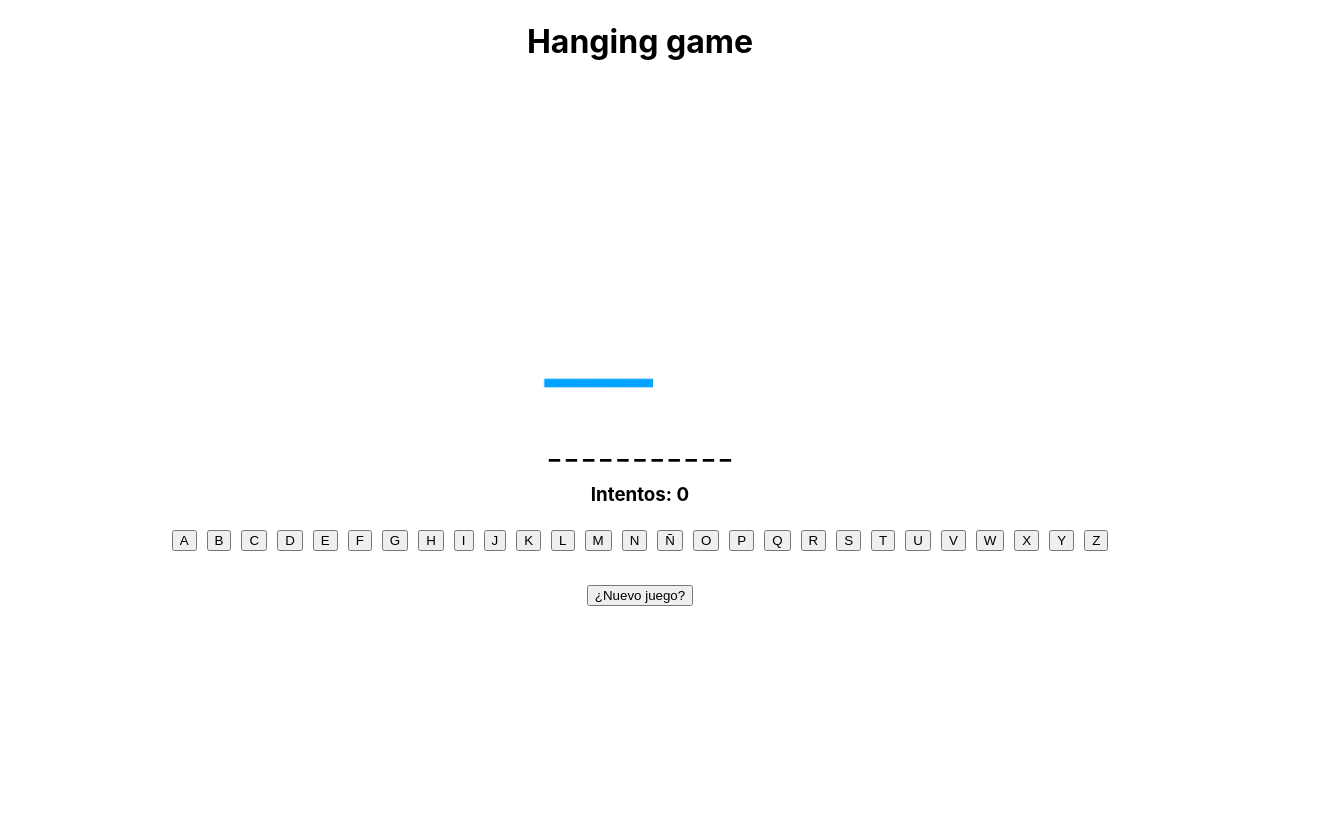
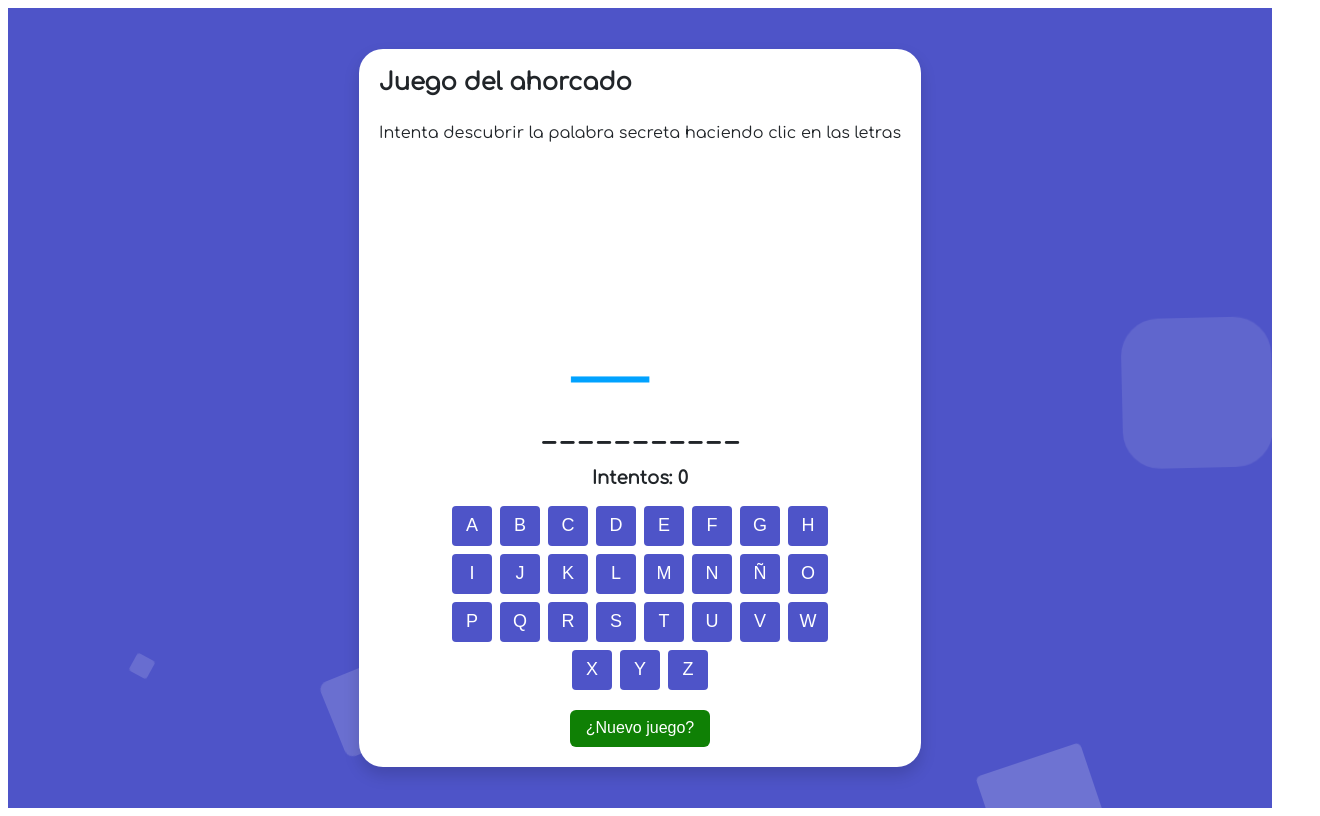
Before and after one commit to csswoman/hanging-game, a React (Vite) app: page / in a window 1280 px wide. Shown: the whole page, 1320 px wide, since content can reach past the window. Built offline with nearby package versions, Linux system fonts and the light colour scheme.

Commit message:
ADD: estilos para la app

```diff
--- a/index.html
+++ b/index.html
@@ -3,8 +3,11 @@
   <head>
     <meta charset="UTF-8" />
     <link rel="icon" type="image/svg+xml" href="/vite.svg" />
+    <link rel="preconnect" href="https://fonts.googleapis.com">
+    <link rel="preconnect" href="https://fonts.gstatic.com" crossorigin>
+    <link href="https://fonts.googleapis.com/css2?family=Comfortaa&display=swap" rel="stylesheet">
     <meta name="viewport" content="width=device-width, initial-scale=1.0" />
-    <title>Hanging game</title>
+    <title>Juego del ahorcado</title>
   </head>
   <body>
     <div id="root"></div>
--- a/src/App.css
+++ /dev/null
@@ -1,5 +0,0 @@
-#root {
-  max-width: 1280px;
-  margin: 0 auto;
-  text-align: center;
-}
--- a/src/App.tsx
+++ b/src/App.tsx
@@ -1,100 +1,99 @@
-import { useEffect, useState } from 'react'
-import { HangImage } from './components/HangImage'
-import { letters } from './helpers/letters'
-import { getRandomWord } from './helpers/getRandomWord'
-import './App.css'
+import { useEffect, useState } from "react";
+import { HangImage } from "./components/HangImage";
+import { AnimatedBackground } from "./components/AnimatedBackground";
+import { letters } from "./helpers/letters";
+import { getRandomWord } from "./helpers/getRandomWord";
 
 function App() {
+  const [word, setWord] = useState(getRandomWord());
+  const [hiddenWord, setHiddenWord] = useState("_ ".repeat(word.length));
+  const [attemtps, setAttempts] = useState(0);
+  const [lose, setLose] = useState(false);
+  const [won, setWon] = useState(false);
 
-  const [ word, setWord ]= useState( getRandomWord() );
-  const [ hiddenWord, setHiddenWord ] = useState( '_ '.repeat( word.length ) );
-  const [ attemtps, setAttempts ] = useState(0);
-  const [ lose, setLose ] = useState ( false );
-  const [ won, setWon ] = useState ( false );
+  // Determina si la persona perdió
+  useEffect(() => {
+    if (attemtps >= 9) {
+      setLose(true);
+    }
+  }, [attemtps]);
 
-  // Determinar si la persona perdió
-  useEffect ( () => {
-    if ( attemtps >= 9 ) {
-      setLose ( true );
+  // Determina si la persona ganó
+  useEffect(() => {
+    const currentHiddenWord = hiddenWord.split(" ").join("");
+    if (currentHiddenWord === word) {
+      setWon(true);
     }
-  }, [ attemtps ]);
+  }, [hiddenWord]);
 
-  // Determinar si la persona ganó
-  useEffect( ()=> {
-    const currentHiddenWord = hiddenWord.split(' ').join('');
-      if ( currentHiddenWord === word ) {
-        setWon( true);
-      }
-  }, [ hiddenWord ]);
+  const checkLetter = (letter: string) => {
+    if (lose) return;
+    if (won) return;
 
-  const checkLetter = ( letter: string ) => {
-
-    if ( lose ) return;
-    if ( won ) return;
-
-    if ( !word.includes(letter) ) {
-      setAttempts ( Math.min ( attemtps + 1, 9 ) );
+    if (!word.includes(letter)) {
+      setAttempts(Math.min(attemtps + 1, 9));
       return;
     }
 
-    const hiddenWordArray = hiddenWord.split(' ');
+    const hiddenWordArray = hiddenWord.split(" ");
 
-    for( let i=0; i < word.length; i++) {
-      if ( word[i] === letter ) {
+    for (let i = 0; i < word.length; i++) {
+      if (word[i] === letter) {
         hiddenWordArray[i] = letter;
       }
     }
 
-    setHiddenWord( hiddenWordArray.join(' ') );
-  }
+    setHiddenWord(hiddenWordArray.join(" "));
+  };
 
   const newGame = () => {
     const newWord = getRandomWord();
 
-    setWord ( newWord );
-    setHiddenWord ( '_ '.repeat( newWord.length ) );
-    setLose ( false );
-    setWon ( false );
-  }
+    setWord(newWord);
+    setHiddenWord("_ ".repeat(newWord.length));
+    setLose(false);
+    setWon(false);
+    setAttempts(0);
+  };
 
   return (
     <div className="App">
-      <h1>Hanging game</h1>
+      <div className="bg-app">
+        <AnimatedBackground />
+        <main className="content">
+          <h1 className="title">Juego del ahorcado</h1>
+          <p>
+            Intenta descubrir la palabra secreta haciendo clic en las letras
+          </p>
+          <HangImage imageNumber={attemtps} />
 
-      <HangImage imageNumber={ attemtps } />
-      <h2>{ hiddenWord }</h2>
+          <div className="attemps-box">
+            <h2>{hiddenWord}</h2>
+            <h3>Intentos: {attemtps}</h3>
 
-      <h3>Intentos: { attemtps }</h3>
+            {lose ? <h3>Perdió, la palabra correcta era <span className="word">{word}</span> </h3> : ""}
 
-      {
-        ( lose )
-        ? <h2>Perdió, la palabra correcta era {word}</h2>
-        : ''
-      }
+            {won ? <h3>Felicidades, usted ganó</h3> : ""}
+          </div>
+          <div className="letter-box">
+            {letters.map((letter) => (
+              <button
+                onClick={() => checkLetter(letter)}
+                key={letter}
+                className="letter-btn btn"
+              >
+                {letter}
+              </button>
+            ))}
+          </div>
 
-{
-        ( won )
-        ? <h2>Felicidades, usted ganó</h2>
-        : ''
-      }
-
-        {
-          letters.map((letter) => (
-            <button
-              onClick={ () => checkLetter(letter) }
-              key={ letter }
-            >
-              { letter }
-              </button>
-          ))
-        }
-
-        <br />
-        <br />
-
-        <button onClick={ newGame }> ¿Nuevo juego? </button>
+          <button onClick={newGame} className="new-game btn">
+            ¿Nuevo juego?
+          </button>
+        </main>
+      </div>
     </div>
-  )
+  );
 }
 
-export default App
+export default App;
--- /dev/null
+++ b/src/components/AnimatedBackground.tsx
@@ -0,0 +1,16 @@
+export function AnimatedBackground() {
+	return (
+		<ul className="circles">
+			<li></li>
+			<li></li>
+			<li></li>
+			<li></li>
+			<li></li>
+			<li></li>
+			<li></li>
+			<li></li>
+			<li></li>
+			<li></li>
+		</ul>
+	);
+}
--- a/src/components/HangImage.tsx
+++ b/src/components/HangImage.tsx
@@ -36,7 +36,7 @@ export function HangImage( { imageNumber }: Props ) {
         <img
             src={ images[imageNumber] }
             alt="Hang image"
-            style={{ width: 250}}
+            className='hang-img'
         />
     )
 }
--- a/src/index.css
+++ b/src/index.css
@@ -1,14 +1,217 @@
 :root {
   font-family: Inter, Avenir, Helvetica, Arial, sans-serif;
-  font-size: 16px;
-  line-height: 24px;
-  font-weight: 400;
+  --primary-color: #4e54c8;
+  --primary-dark-color: #393fb7;
+  --primary-darkest-color: #363cad;
+  --text-primary: #212529;
+  --button-shadow-color: rgba(105,110,208,0.5);
+  --button-shadow: 0 0 0 0.2remvar(--button-shadow-color);
 }
 
 body {
-  margin: 30px;
+  color: var(--text-primary);
+  font-family: "Comfortaa",-apple-system,BlinkMacSystemFont,"Segoe UI","Roboto","Oxygen","Ubuntu","Cantarell","Fira Sans","Droid Sans","Helvetica Neue",sans-serif;
+  min-height: 100vh;
 }
 
-button {
-  margin: 5px;
+h3 {
+  font-size: 1.125rem;
 }
+
+.title {
+  margin: 0 0 0.75rem;
+  font-size: 1.5rem;
+}
+
+.bg-app {
+  background: var(--primary-color);
+  display: flex;
+  align-items: center;
+  justify-content: center;
+  height: 100vh;
+  width: 100%;
+}
+
+.content {
+  display: flex;
+  flex-direction: column;
+  position: relative;
+  max-width: 680px;
+  margin: 1rem;
+  background-color: #fff;
+  padding: 1.25rem;
+  border-radius: 1.5rem;
+  box-shadow: rgb(0 0 0 / 15%) 0px 0.5rem 1rem;
+}
+
+.hang-img {
+  width: 8.125rem;
+  margin: 0 auto;
+}
+
+.attemps-box {
+  text-align: center;
+}
+
+.letter-box {
+  display: flex;
+  justify-content: center;
+  flex-wrap: wrap;
+  max-width: 25rem;
+  gap: 0.5rem;
+  margin: 0px auto;
+}
+
+.btn {
+  cursor: pointer;
+  border: none;
+  transition: all 0.15s ease-in-out;
+}
+
+.letter-btn {
+  padding: 0.5rem;
+  font-size: 1.125rem;
+  background-color: var(--primary-color);
+  color: #fff;
+  width: 2.5rem;
+  height: 2.5rem;
+  border-radius: 0.25rem;
+}
+
+.letter-btn:hover {
+  background-color: var(--primary-dark-color);
+}
+
+.word {
+  color: var(--primary-dark-color);
+  text-decoration: var(--primary-dark-color) wavy underline;
+}
+
+.new-game {
+  font-size: 1rem;
+  padding: 0.6rem 1rem;
+  margin: 20px auto 0;
+  background-color: #0f8005;
+  color: #fff;
+  border-radius: 6px;
+  width: fit-content;
+}
+
+@media (min-width: 640px) {
+  .hang-img {
+    width: 180px;
+  }
+}
+
+.circles{
+  position: absolute;
+  top: 0;
+  left: 0;
+  width: 100%;
+  height: 100%;
+  overflow: hidden;
+}
+
+.circles li{
+  position: absolute;
+  display: block;
+  list-style: none;
+  width: 1.25rem;
+  height: 1.25rem;
+  background: rgba(255, 255, 255, 0.2);
+  animation: animate 25s linear infinite;
+  bottom: -9.375rem;
+
+}
+
+.circles li:nth-child(1){
+  left: 25%;
+  width: 5rem;
+  height: 5rem;
+  animation-delay: 0s;
+}
+
+
+.circles li:nth-child(2){
+  left: 10%;
+  width: 1.25rem;
+  height: 1.25rem;
+  animation-delay: 2s;
+  animation-duration: 12s;
+}
+
+.circles li:nth-child(3){
+  left: 70%;
+  width: 1.25rem;
+  height: 1.25rem;
+  animation-delay: 4s;
+}
+
+.circles li:nth-child(4){
+  left: 40%;
+  width: 3.75rem;
+  height: 3.75rem;
+  animation-delay: 0s;
+  animation-duration: 18s;
+}
+
+.circles li:nth-child(5){
+  left: 65%;
+  width: 1.25rem;
+  height: 1.25rem;
+  animation-delay: 0s;
+}
+
+.circles li:nth-child(6){
+  left: 75%;
+  width: 6.875rem;
+  height: 6.875rem;
+  animation-delay: 3s;
+}
+
+.circles li:nth-child(7){
+  left: 35%;
+  width: 9.375rem;
+  height: 9.375rem;
+  animation-delay: 7s;
+}
+
+.circles li:nth-child(8){
+  left: 50%;
+  width: 1.5625rem;
+  height: 1.5625rem;
+  animation-delay: 15s;
+  animation-duration: 45s;
+}
+
+.circles li:nth-child(9){
+  left: 20%;
+  width: 0.9375rem;
+  height: 0.9375rem;
+  animation-delay: 2s;
+  animation-duration: 35s;
+}
+
+.circles li:nth-child(10){
+  left: 85%;
+  width: 9.375rem;
+  height: 9.375rem;
+  animation-delay: 0s;
+  animation-duration: 11s;
+}
+
+@keyframes animate {
+
+  0%{
+      transform: translateY(0) rotate(0deg);
+      opacity: 1;
+      border-radius: 0;
+  }
+
+  100%{
+      transform: translateY(-1000px) rotate(720deg);
+      opacity: 0;
+      border-radius: 50%;
+  }
+
+}
```
